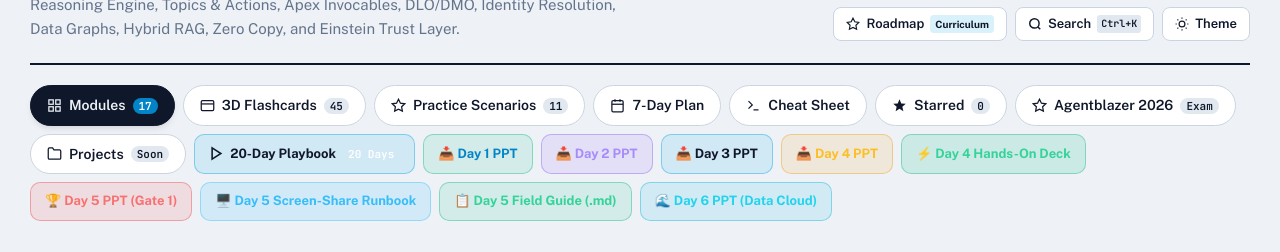
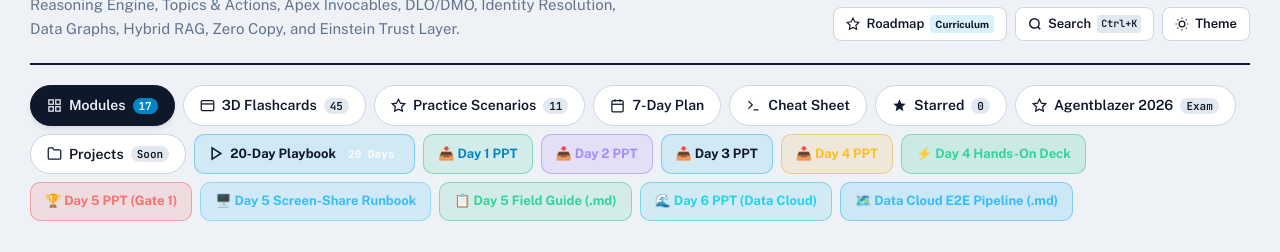
Before and after one commit to MohnishTak2725/agentforce-data360-workbench, a plain HTML site: page index.html in a window 1280 px wide. Shown: the part 138-390 px from the top of the page. Drawn offline with nearby package versions, Linux system fonts and the light colour scheme.

Commit message:
feat: add comprehensive Data Cloud End-to-End Architecture Flow guide with Mermaid flowchart

```diff
--- a/index.html
+++ b/index.html
@@ -693,6 +693,9 @@ details.sc .ans li + li { margin-top: 7px; }
     <a href="Day-6-Data-Ingestion-Pipelines-and-Connectors.pptx" download="Day-6-Data-Ingestion-Pipelines-and-Connectors.pptx" title="Download Day 6 PowerPoint Deck (.pptx)" style="display:inline-flex;align-items:center;gap:6px;padding:8px 14px;border-radius:10px;font-size:13px;font-weight:700;background:rgba(6,182,212,0.12);color:#22D3EE;border:1px solid rgba(6,182,212,0.4);text-decoration:none;transition:all 0.2s;cursor:pointer;">
       🌊 Day 6 PPT (Data Cloud)
     </a>
+    <a href="DATA-CLOUD-END-TO-END-ARCHITECTURE-FLOW.md" target="_blank" title="Open Data Cloud End-to-End Architecture Flow (.md)" style="display:inline-flex;align-items:center;gap:6px;padding:8px 14px;border-radius:10px;font-size:13px;font-weight:700;background:rgba(14,165,233,0.15);color:#38BDF8;border:1px solid rgba(14,165,233,0.4);text-decoration:none;transition:all 0.2s;cursor:pointer;">
+      🗺️ Data Cloud E2E Pipeline (.md)
+    </a>
   </nav>
 
   <!-- View: Modules (Grid Rail + Main) -->
```
Also changed, not shown: 1 other file.
